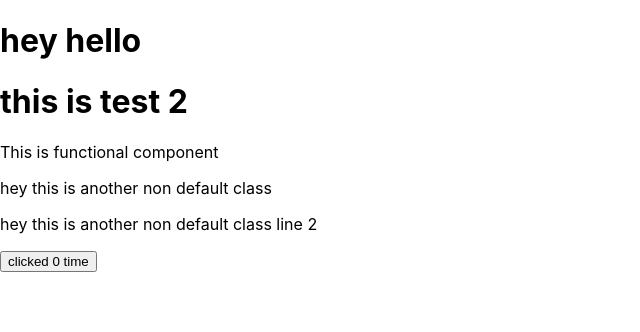
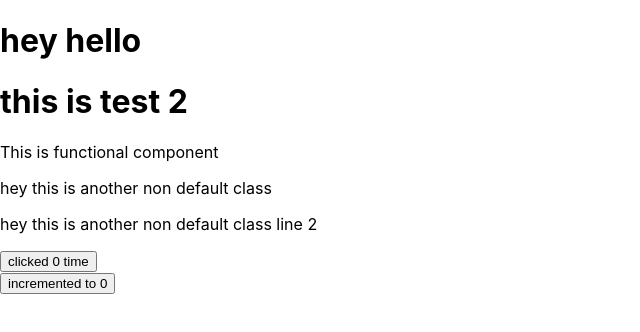
Before and after one commit to Madhumitha7765/React, a React (Create React App) app: page / in a window 1280 px wide. Shown: the top 332 px of the page, without its empty margins (0-640 px from the left). Built offline with nearby package versions, Linux system fonts and the light colour scheme.

Commit message:
Mousehover incrementer

```diff
--- a/src/App.js
+++ b/src/App.js
@@ -3,6 +3,7 @@ import './App.css';
 import FComp from "./components/FunctionalComp"
 import {Class1} from "./components/ClassComp"
 import Click from "./components/click"
+import Counter from "./components/counter"
 
 function App() {
   return (
@@ -13,6 +14,7 @@ function App() {
       {/* <Classcomp></Classcomp> */}
       <Class1></Class1>
       <Click />
+      <Counter />
     </div>
 
   );
--- /dev/null
+++ b/src/components/counter.js
@@ -0,0 +1,28 @@
+import React, { Component } from 'react';
+
+class counter extends Component {
+
+    constructor(props){
+        super(props)
+
+        this.state = {
+            count: 0
+        };
+        }
+
+    Incrementcount = () =>{
+        this.setState({count:this.state.count +1});
+    };
+
+
+    render() {
+        const {count} = this.state;
+        return (
+            <div>
+                <button onMouseEnter= {this.Incrementcount}>incremented to {count}</button>
+            </div>
+        );
+    }
+}
+
+export default counter;
```
